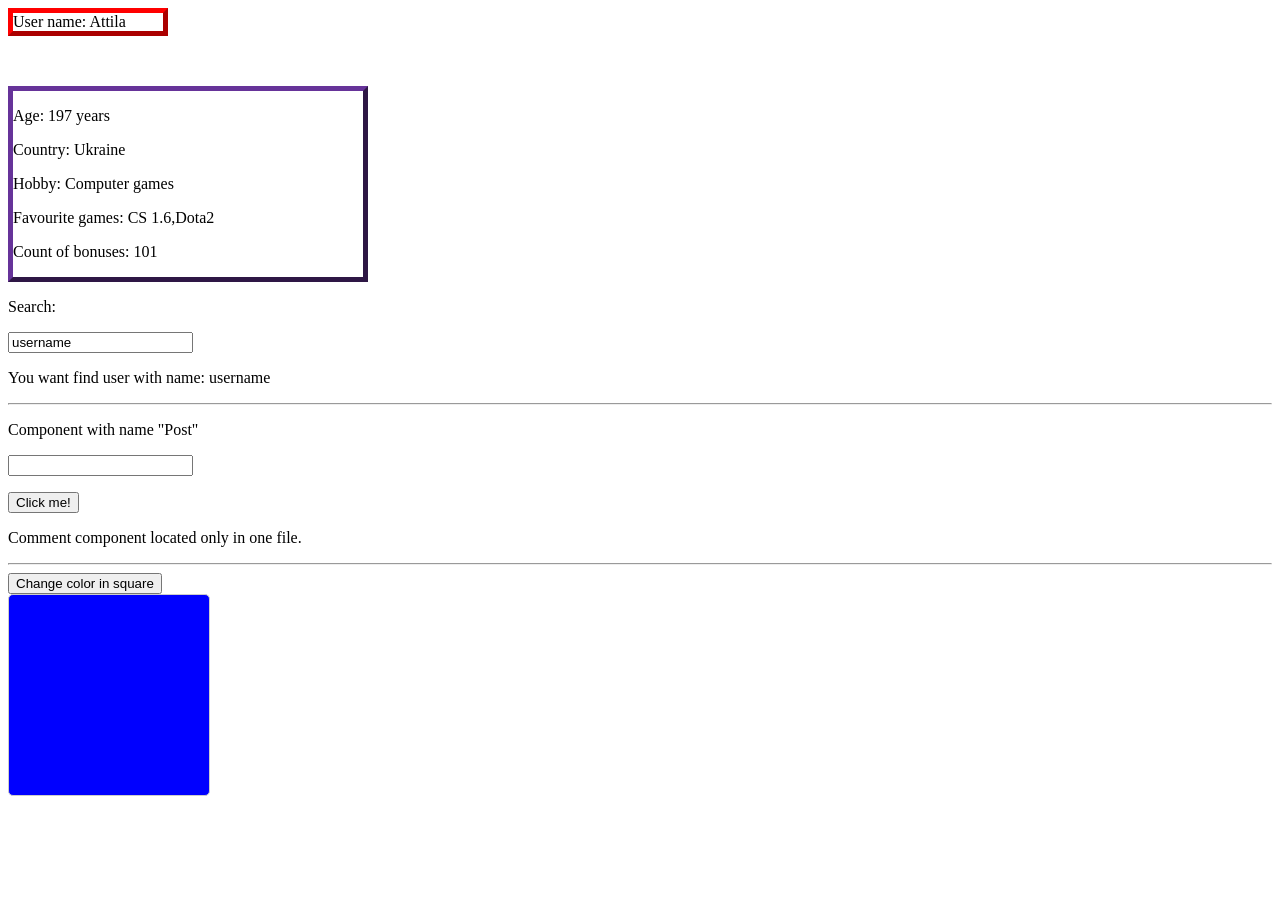
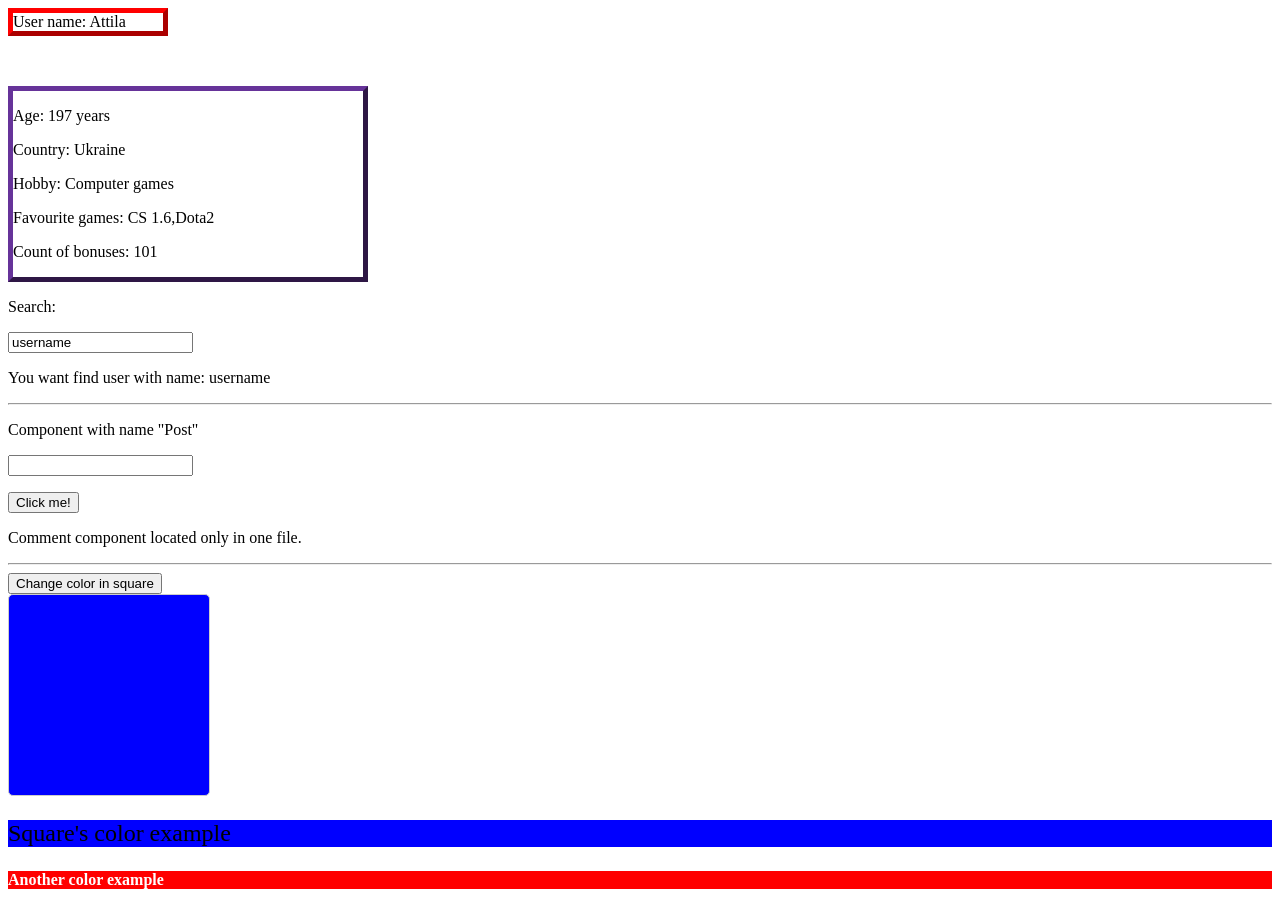
Before and after one commit to ivanskyi/Angular, an Angular app in the folder AngularCourse/Basic/: page / in a window 1280 px wide. Before the commit the page ends 804 px from the top, so only its background shows below. Built offline with nearby package versions, Linux system fonts and the light colour scheme.

Commit message:
Used ngClass directive

```diff
--- a/AngularCourse/Basic/src/app/footer/footer.component.html
+++ b/AngularCourse/Basic/src/app/footer/footer.component.html
@@ -10,3 +10,15 @@
 }">
 
 </div>
+
+<p [ngClass]="{
+    red: backgroundToggle,
+    blue: !backgroundToggle
+}">
+    Square's color example
+</p>
+
+
+<p [class.blue]="backgroundToggle" [class.red]="!backgroundToggle">
+    Another color example
+</p>
--- a/AngularCourse/Basic/src/app/footer/footer.component.scss
+++ b/AngularCourse/Basic/src/app/footer/footer.component.scss
@@ -0,0 +1,10 @@
+.red {
+    background: red;
+    font-weight: bold;
+    color: #fff;
+}
+
+.blue {
+    background: blue;
+    font-size: 1.5rem;
+}
```
